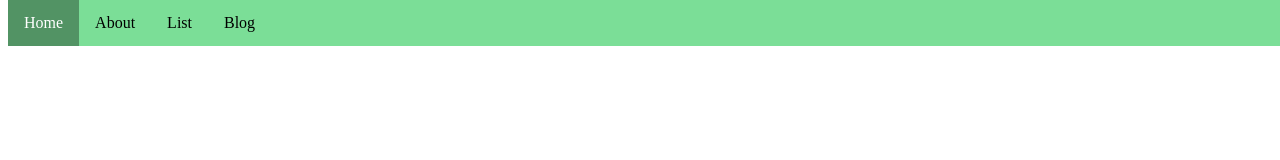
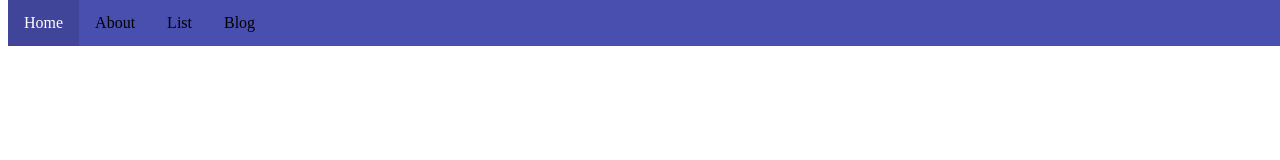
Before and after one commit to edwhelan/greatest-ever, a plain HTML site: page index.html in a window 1280 px wide. In both pictures the pointer is over the link "Home". Drawn offline with Linux system fonts and the light colour scheme.

Commit message:
changed bar color

```diff
--- a/indexstyle.css
+++ b/indexstyle.css
@@ -3,7 +3,7 @@ ul {
 	margin: 0;
 	padding: 0;
 	overflow: hidden;
-	background-color: #7bde97;
+	background-color: #494faf;
 	position: fixed;
 	top: 0;
 	width: 100%;
@@ -18,7 +18,7 @@ li a {
 }
 
 li a:hover {
-	background-color: #529364;
+	background-color: #404599;
 	color: white;
 }
 
```
